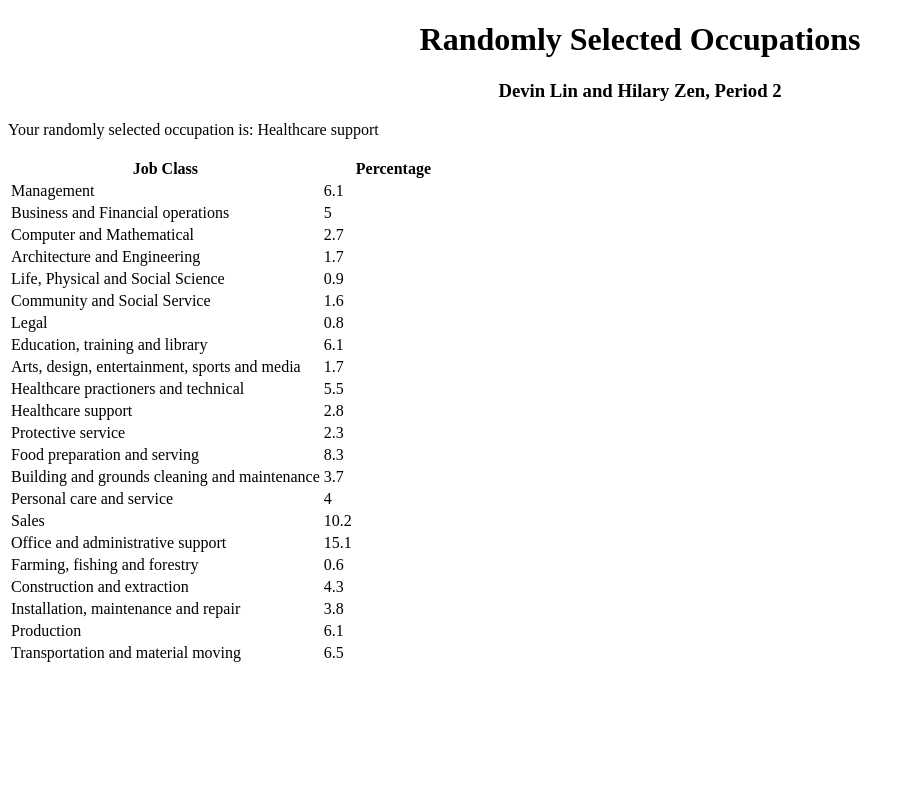
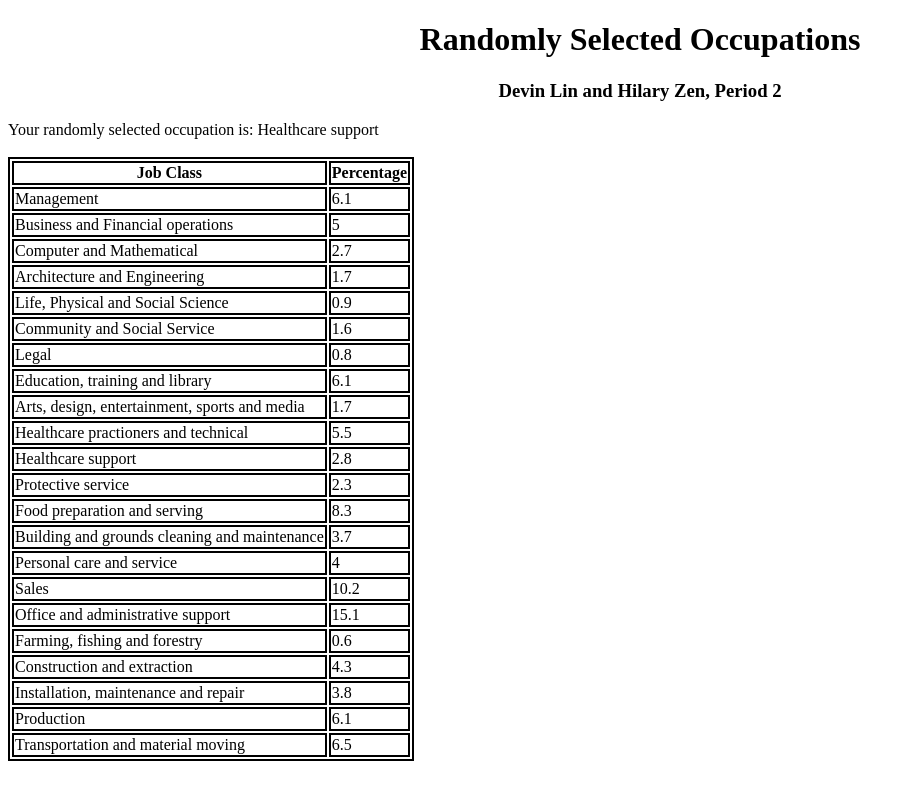
Before and after one commit to hilaryzen/SoftDevWork, a Flask app: page /occupyflaskst in a window 1280 px wide. Shown: the whole page, without its empty margins (0-915 px from the left). Run offline with Flask 2, Linux system fonts and the light colour scheme.

Commit message:
Added Devin's styling

```diff
--- a/10_occ/app.py
+++ b/10_occ/app.py
@@ -1,3 +1,8 @@
+# Devin Lin and Hilary Zen
+# SoftDev1 pd 2
+# K10 -- Jinja Tuning
+# 2019-9-23
+
 from flask import Flask, render_template
 import random
 app = Flask(__name__)
--- a/10_occ/templates/occupations.html
+++ b/10_occ/templates/occupations.html
@@ -2,6 +2,11 @@
 <html>
   <head>
     <title>Random Occupations</title>
+    <style>
+      table, th, td {
+        border: 2px solid black;
+      }
+    </style>
   </head>
   <body>
     <h1><center>Randomly Selected Occupations</center></h1>
@@ -10,13 +15,13 @@
 
     <table>
       <tr>
-        <th>Job Class<th>
-        <th>Percentage<th>
+        <th>Job Class</th>
+        <th>Percentage</th>
       </tr>
       {% for job in occupations %}
         <tr>
           <td>{{ job }}</td>
-          <td>{{ occupations[job] }}<td>
+          <td>{{ occupations[job] }}</td>
         </tr>
       {% endfor %}
     </table>
```
